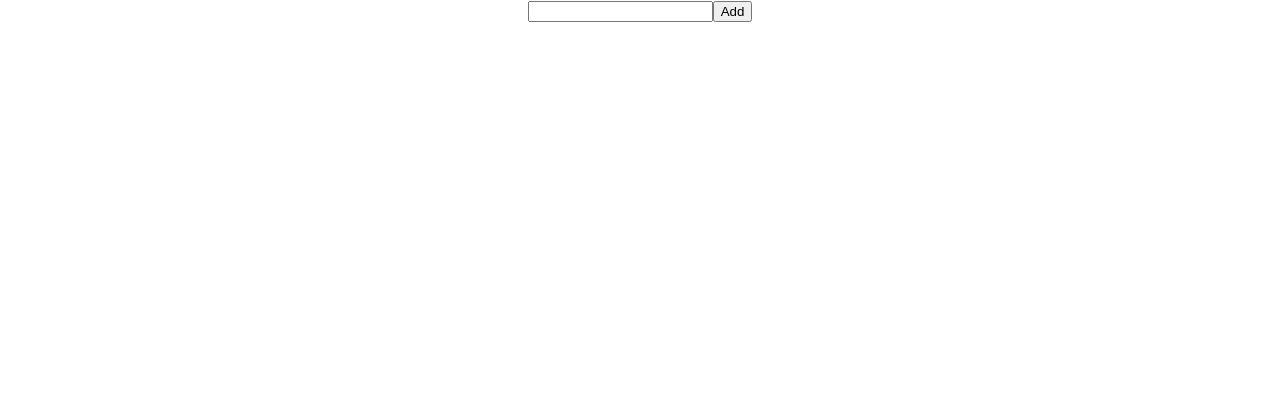
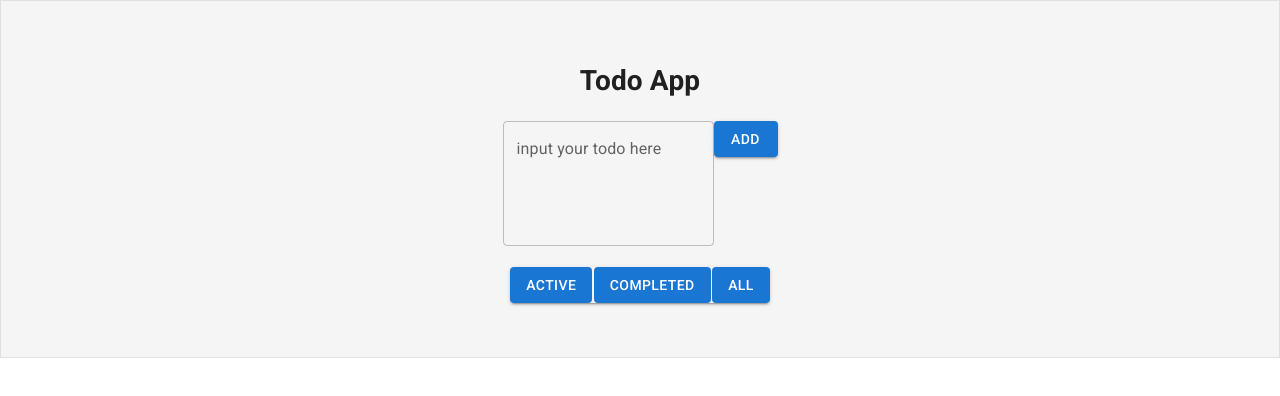
Before and after one commit to azvontsov/todo, a React (Create React App) app: page / in a window 1280 px wide. Shown: the top 396 px of the page. Built offline with nearby package versions, Linux system fonts and the light colour scheme.

Commit message:
wip: added MUI

```diff
--- a/package.json
+++ b/package.json
@@ -3,6 +3,9 @@
   "version": "0.1.0",
   "private": true,
   "dependencies": {
+    "@emotion/react": "^11.8.2",
+    "@emotion/styled": "^11.8.1",
+    "@mui/material": "^5.5.3",
     "@reduxjs/toolkit": "^1.8.0",
     "@testing-library/jest-dom": "^5.16.3",
     "@testing-library/react": "^12.1.4",
--- a/public/index.html
+++ b/public/index.html
@@ -10,20 +10,11 @@
       content="Web site created using create-react-app"
     />
     <link rel="apple-touch-icon" href="%PUBLIC_URL%/logo192.png" />
-    <!--
-      manifest.json provides metadata used when your web app is installed on a
-      user's mobile device or desktop. See https://developers.google.com/web/fundamentals/web-app-manifest/
-    -->
-    <link rel="manifest" href="%PUBLIC_URL%/manifest.json" />
-    <!--
-      Notice the use of %PUBLIC_URL% in the tags above.
-      It will be replaced with the URL of the `public` folder during the build.
-      Only files inside the `public` folder can be referenced from the HTML.
+    <link
+    rel="stylesheet"
+    href="https://fonts.googleapis.com/css?family=Roboto:300,400,500,700&display=swap"
+    />
 
-      Unlike "/favicon.ico" or "favicon.ico", "%PUBLIC_URL%/favicon.ico" will
-      work correctly both with client-side routing and a non-root public URL.
-      Learn how to configure a non-root public URL by running `npm run build`.
-    -->
     <title>React App</title>
   </head>
   <body>
--- a/src/App.js
+++ b/src/App.js
@@ -1,10 +1,22 @@
-import './App.css';
+import './css/main.css';
+import DisplayTodos from './components/DisplayTodos';
 import Todos from './components/Todos';
+
+import CssBaseline from '@mui/material/CssBaseline';
+
+import Container from '@mui/material/Container';
 
 function App() {
   return (
     <div className="App">
-    <Todos/>
+
+      <CssBaseline />
+      <Container maxWidth="sm">
+      <h1>Todo App</h1>
+      <Todos />
+      <DisplayTodos />
+      </Container>
+
     </div>
   );
 }
--- /dev/null
+++ b/src/components/DisplayTodos.js
@@ -0,0 +1,86 @@
+import React, { useState } from 'react'
+import { connect } from 'react-redux'
+import { addTodos, removeTodos, updateTodos, completeTodos } from '../redux/reducer';
+import TodoItem from './TodoItem';
+
+import Button from '@mui/material/Button';
+import ButtonGroup from '@mui/material/ButtonGroup';
+import Stack from '@mui/material/Stack';
+
+const mapStateToProps = (state) => {
+  return {
+    todos: state,
+  };
+};
+
+const mapDispatchToProps = (dispatch) => {
+  return{
+    addTodo: (obj) => dispatch(addTodos(obj)),
+    removeTodo: (id) => dispatch(removeTodos(id)),
+    updateTodo: (obj) => dispatch(updateTodos(obj)),
+    completeTodo: (id) => dispatch(completeTodos(id)),
+  }
+}
+const DisplayTodos = (props) => {
+   const[sort, setSort] = useState('active')
+    return (
+   <div className="displaytodos">
+       <ButtonGroup variant="contained" aria-label="outlined primary button group">
+       <Stack spacing={0.2} direction="row">
+           <Button onClick={() =>setSort('active')}>Active</Button>
+           <Button onClick={() =>setSort('completed')}>Completed</Button>
+           <Button onClick={() =>setSort('all')}>All</Button>
+           </Stack>
+        </ButtonGroup>
+        <ul>
+            {props.todos.length > 0 && sort ==='active' ?
+                props.todos.map((item) => {
+                    return (
+                        item.completed === false && (
+                        <TodoItem
+                        key={item.id}
+                        item={item}
+                        removeTodo={props.removeTodo}
+                        updateTodo={props.updateTodo}
+                        completeTodo={props.completeTodo}
+                    />
+                    )
+                    )
+                })
+                : null}
+                {/*  for completed items  */}
+                {props.todos.length > 0 && sort ==='completed' ?
+                props.todos.map((item) => {
+                    return (
+                        item.completed === true && (
+                        <TodoItem
+                        key={item.id}
+                        item={item}
+                        removeTodo={props.removeTodo}
+                        updateTodo={props.updateTodo}
+                        completeTodo={props.completeTodo}
+                    />
+                    )
+                    )
+                })
+                : null}
+                {/*  for all items  */}
+                {props.todos.length > 0 && sort ==='all' ?
+                props.todos.map((item) => {
+                    return (
+                        <TodoItem
+                        key={item.id}
+                        item={item}
+                        removeTodo={props.removeTodo}
+                        updateTodo={props.updateTodo}
+                        completeTodo={props.completeTodo}
+                    />
+                    )
+                })
+                : null}
+        </ul>
+   </div>
+    )
+}
+
+export default connect(mapStateToProps, mapDispatchToProps)(DisplayTodos);
--- /dev/null
+++ b/src/components/TodoItem.js
@@ -0,0 +1,66 @@
+import React, { useRef } from 'react'
+
+import Card from '@mui/material/Card';
+
+import CardContent from '@mui/material/CardContent';
+import Button from '@mui/material/Button';
+import Typography from '@mui/material/Typography';
+import ButtonGroup from '@mui/material/ButtonGroup';
+import TextField from '@mui/material/TextField';
+import Box from '@mui/material/Box';
+
+const TodoItem = (props) => {
+    const {item, updateTodo, removeTodo, completeTodo} = props;
+
+    const inputRef = useRef(true);
+
+    const changeFocus = () => {
+inputRef.current.disabled = false;
+inputRef.current.focus();
+    }
+
+    const update = (id,value,e) => {
+      if(e.which === 13) {
+        // here 13 is key code for enter key
+        updateTodo({id, item: value });
+        inputRef.current.disabled = true;
+      }
+    }
+
+  return (
+    <Card sx={{
+        boxShadow: 1, // theme.shadows[1]
+        color: 'primary.main', // theme.palette.primary.main
+        m: 1, // margin: theme.spacing(1)
+        p: {
+          xs: 1, // [theme.breakpoints.up('xs')]: { padding: theme.spacing(1) }
+        },
+        zIndex: 'tooltip', // theme.zIndex.tooltip
+      }}>
+    <CardContent>
+      <Typography sx={{ fontSize: 14 }} color="text.secondary" gutterBottom>
+      <Box key={item.id} sx={{ textAlign: 'justify', m: 1 }}>
+             <TextField
+             ref={inputRef}
+             disabled={inputRef}
+             defaultValue={item.item}
+             onKeyPress={(e) => update(item.id, inputRef.current.value, e)}
+             />
+
+             <ButtonGroup variant="outlined" aria-label="outlined button group">
+             <Button onClick={() => changeFocus()} >Edit</Button>
+             <Button onClick={() => completeTodo(item.id)} >Complete</Button>
+             <Button onClick={() => removeTodo(item.id)} >Delete</Button> {" "}
+            </ButtonGroup>
+            {item.completed && <span className='completed'>done</span>}
+           </Box>
+      </Typography>
+
+    </CardContent>
+
+
+  </Card>
+  )
+}
+
+export default TodoItem
--- a/src/components/Todos.js
+++ b/src/components/Todos.js
@@ -1,6 +1,8 @@
 import React, { useState, useRef} from 'react'
 import { connect } from 'react-redux';
 import { addTodos, removeTodos, updateTodos, completeTodos } from '../redux/reducer';
+import Button from '@mui/material/Button';
+import TextField from '@mui/material/TextField';
 
 const mapStateToProps = (state) => {
   return {
@@ -20,64 +22,29 @@ const mapDispatchToProps = (dispatch) => {
 const Todos = (props) => {
   const [todo, setTodo] = useState("");
 
-  const inputRef = useRef(true);
-
-
-  const changeFocus = () => {
-    inputRef.current.disabled = false;
-    inputRef.current.focus();
-  }
-
-  const update = (id,value,e) => {
-    if(e.which === 13) {
-      // here 13 is key code for enter key
-      props.updateTodo({id, item: value });
-      inputRef.current.disabled = true;
-    }
-  }
-
-
-
   const handleChange = (e) =>{
     setTodo(e.target.value);
   }
-console.log('props from store', props);
+// console.log('props from store', props);
   return (
     <div className='addTodos'>
-     <input type="text"
+     <TextField id="outlined-multiline-static"
+          label="input your todo here"
+          multiline
+          rows={4}
+          defaultValue=""
+          type="text"
      onChange={ (e) => handleChange (e) }
      className="todo-input" />
-     <button className="add-btn" onClick={() => props.addTodo({
+     <Button variant="contained" onClick={() => props.addTodo({
       // here is object/todo
       id: Math.floor(Math.random()*1000),
       item: todo,
       completed: false,
      })} >
        Add
-     </button>
-     <br />
-
-     <ul>
-       {
-         props.todos.map(item => {
-           return (
-           <li key={item.id}>
-             <textarea
-             ref={inputRef}
-             disabled={inputRef}
-             defaultValue={item.item}
-             onKeyPress={(e) => update(item.id, inputRef.current.value, e)}
-             />
-
-             <button onClick={() => changeFocus()} >Edit</button>
-             <button onClick={() => props.completeTodo(item.id)} >Complete</button>
-             <button onClick={() => props.removeTodo(item.id)} >
-               Delete
-               </button> {" "}
-           </li>
-           );
-         })}
-     </ul>
+     </Button>
+     <br /><br />
     </div>
   );
 };
--- a/src/index.js
+++ b/src/index.js
@@ -4,13 +4,32 @@ import './index.css';
 import App from './App';
 import { Provider } from 'react-redux';
 import store from './redux/store';
-
+import Box from '@mui/material/Box';
 
 ReactDOM.render(
   <React.StrictMode>
+    <Provider store={store}>
+    <Box
+        sx={{
+          height: '400%',
+          width: '100%',
+          display: 'inline-block',
+          p: 5,
+          mx: 0,
+          bgcolor: (theme) =>
+            theme.palette.mode === 'dark' ? '#101010' : 'grey.100',
 
-    <Provider store={store}>
+          border: '1px solid',
+          borderColor: (theme) =>
+            theme.palette.mode === 'dark' ? 'grey.800' : 'grey.300',
+
+          fontSize: '0.875rem',
+          fontWeight: '700',
+          textAlign: 'center',
+        }}
+      >
       <App />
+      </Box >
       </Provider>
     </React.StrictMode>,
   document.getElementById('root')
```
Also changed, not shown: src/css/main.css (added), 1 other file (tests, documents, lock files or other folders).
